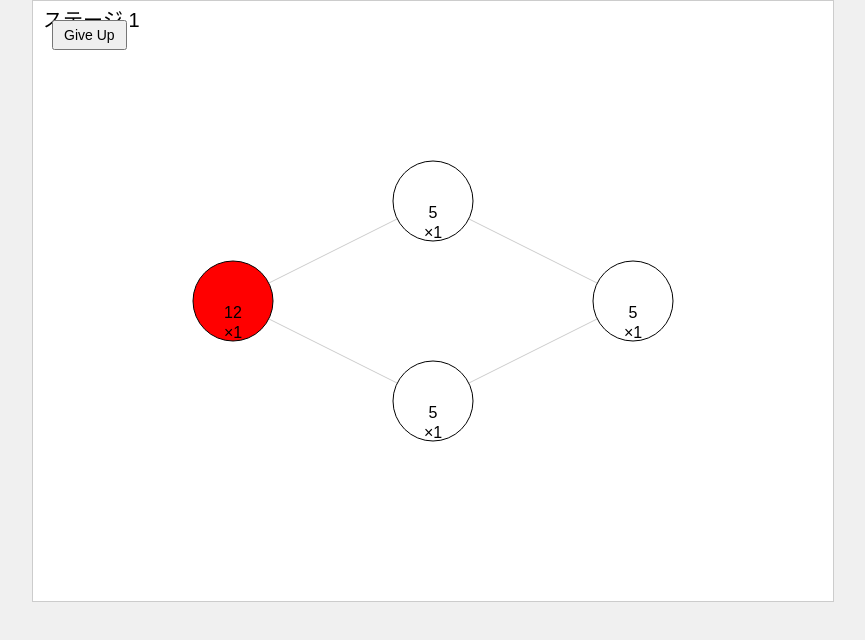
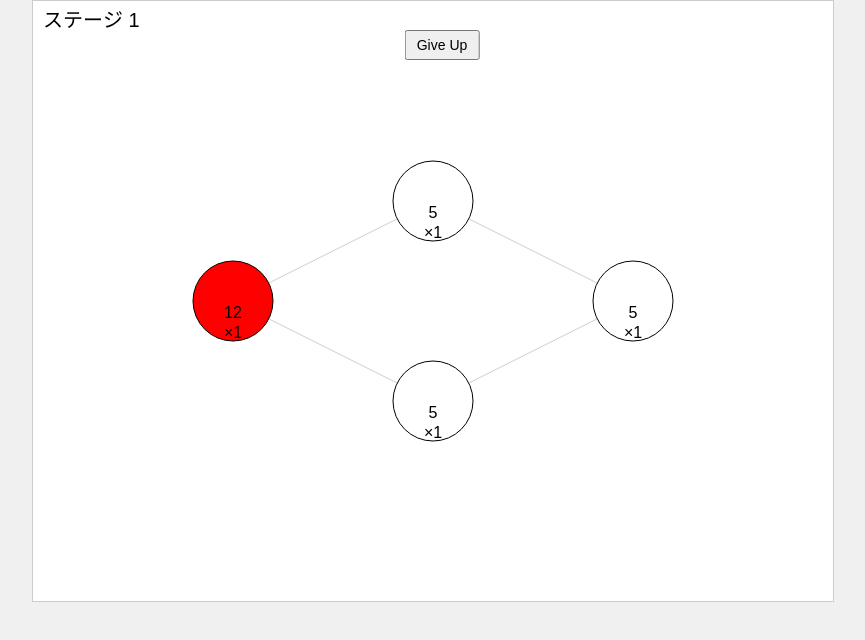
Before and after one commit to KPSTprog2024/strategy, a plain HTML site: page index.html in a window 1280 px wide. Both pictures are taken after a click on the button "ステージ 1". Shown: the whole page, without its empty margins (208-1073 px from the left). Drawn offline with Linux system fonts and the light colour scheme.

Commit message:
Update style.css

```diff
--- a/style.css
+++ b/style.css
@@ -41,11 +41,12 @@ button {
   font-size: 16px;
 }
 
-/* Give Up ボタンのスタイルを追加 */
+/* Give Up ボタンのスタイル */
 #giveUpButton {
   position: absolute;
-  top: 10px;
-  left: 10px;
+  top: 20px;
+  left: 50%;
+  transform: translateX(-50%);
   z-index: 10;
   padding: 5px 10px;
   font-size: 14px;
```
